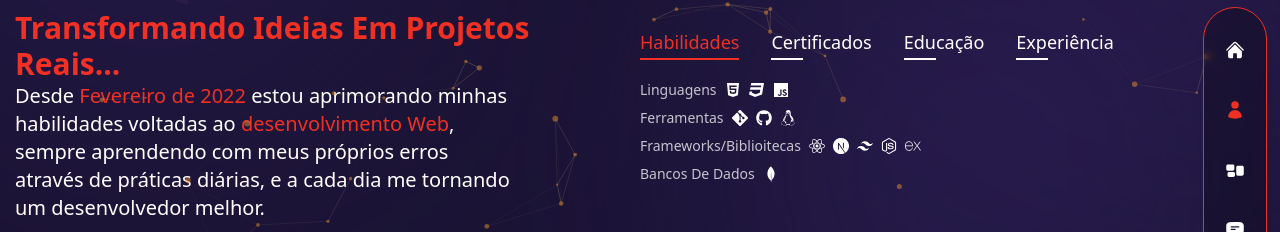
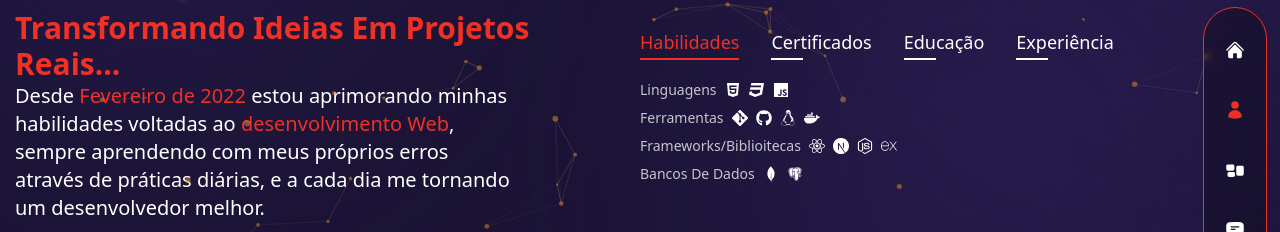
Before and after one commit to kevensouzz/my-portfolio, a Next.js app: page /sobre in a window 1280 px wide. Shown: the part 260-492 px from the top of the page. Built offline with nearby package versions, Linux system fonts and the light colour scheme.

Commit message:
update about section

```diff
--- a/components/AboutData.jsx
+++ b/components/AboutData.jsx
@@ -10,7 +10,7 @@ import {
   FaReact,
   FaGithub,
   FaLinux,
-
+  FaDocker
 } from "react-icons/fa";
 
 import {
@@ -19,8 +19,9 @@ import {
   SiMongodb,
   SiNextdotjs,
   SiNodedotjs,
-  SiTailwindcss
 } from "react-icons/si";
+
+import { BiLogoPostgresql } from "react-icons/bi";
 
 const Data = [
   {
@@ -40,6 +41,7 @@ const Data = [
           <SiGit />,
           <FaGithub />,
           <FaLinux />,
+          <FaDocker />,
         ],
       },
       {
@@ -47,7 +49,6 @@ const Data = [
         icons: [
           <FaReact />,
           <SiNextdotjs />,
-          <SiTailwindcss />,
           <SiNodedotjs />,
           <SiExpress />,
         ],
@@ -56,6 +57,7 @@ const Data = [
         title: "Bancos de Dados",
         icons: [
           <SiMongodb />,
+          <BiLogoPostgresql />,
         ],
       }
     ],
@@ -91,6 +93,10 @@ const Data = [
       {
         title: "ETEAAF - Curso Técnico Desenvolvimento de Sistemas",
         stage: "2021 - 2023",
+      },
+      {
+        title: "Estácio - Engenharia de Software",
+        stage: "2024 - 2028",
       }
     ]
   },
@@ -100,6 +106,14 @@ const Data = [
       {
         title: "ETEAAF - EXPOTEC",
         stage: "2023",
+      },
+      {
+        title: "ETEAAF - Web Care | Projeto Integrador",
+        stage: "2023",
+      },
+      {
+        title: "Desenvolvedor Web | Freelancer",
+        stage: "2023 - 2024",
       }
     ],
   }
@@ -144,7 +158,7 @@ export default function AboutData() {
               <span>{item.stage}</span>
               <span className={`flex gap-x-2`}>
                 {item.icons?.map((icon, iconIndex) => {
-                  return <span key={iconIndex} className={`text-white flex items-center justify-center text-base`}>{icon}</span>
+                  return <span key={iconIndex} title="descrição da parada" className={`text-white flex items-center justify-center text-base`}>{icon}</span>
                 })}
               </span>
             </div>
--- a/components/ProjectsCarroussel.jsx
+++ b/components/ProjectsCarroussel.jsx
@@ -40,7 +40,7 @@ export default function ProjectsCarroussel() {
       {
         repos.map((item, itemIndex) => {
           return (
-            <div key={itemIndex} className={`h-5/6 w-full bg-black/50 backdrop-blur-sm rounded-2xl p-4 flex flex-col justify-between ${index !== itemIndex && "hidden"}`}>
+            <div key={itemIndex} className={`h-5/6 w-full bg-black/25 backdrop-blur-sm rounded-2xl p-4 flex flex-col justify-between ${index !== itemIndex && "hidden"}`}>
               <div>
                 <h3 className="font-semibold text-2xl">{item.name}</h3>
                 <p className="text-lg">{item.description}</p>
```
